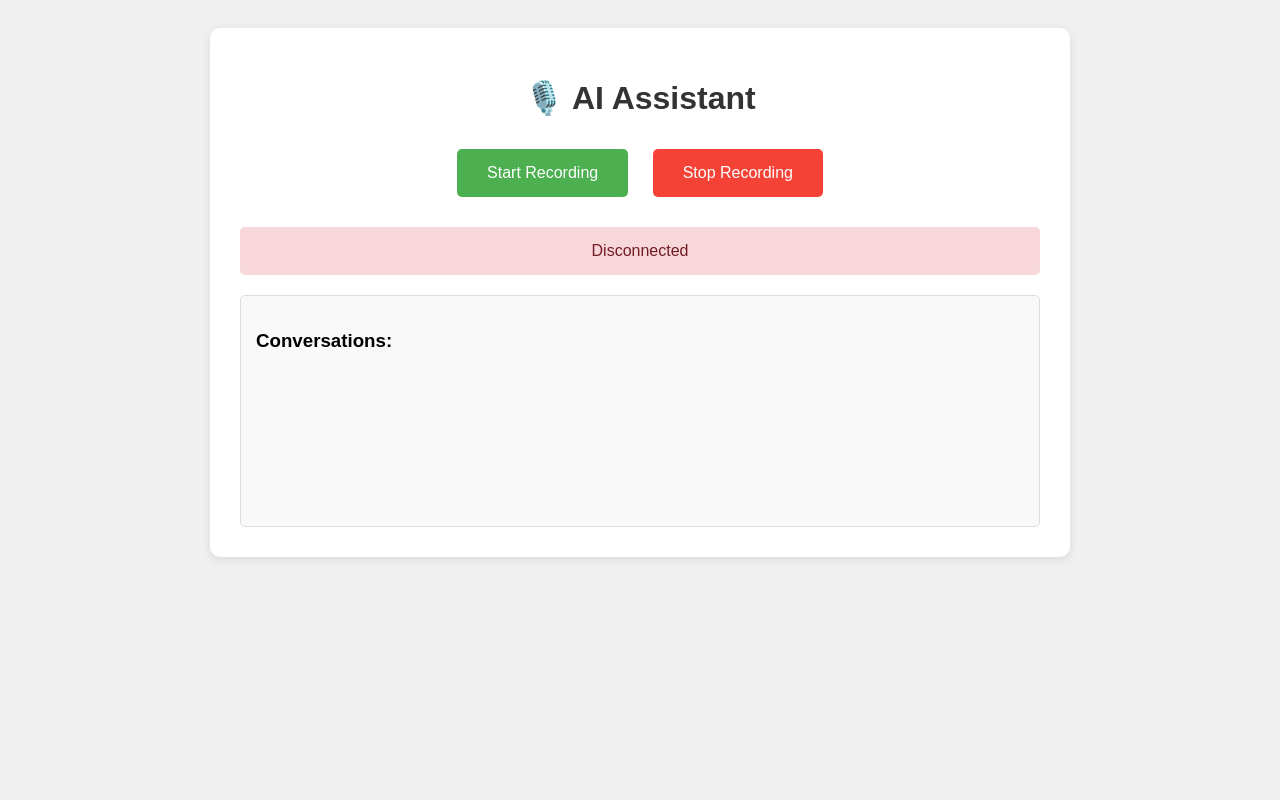
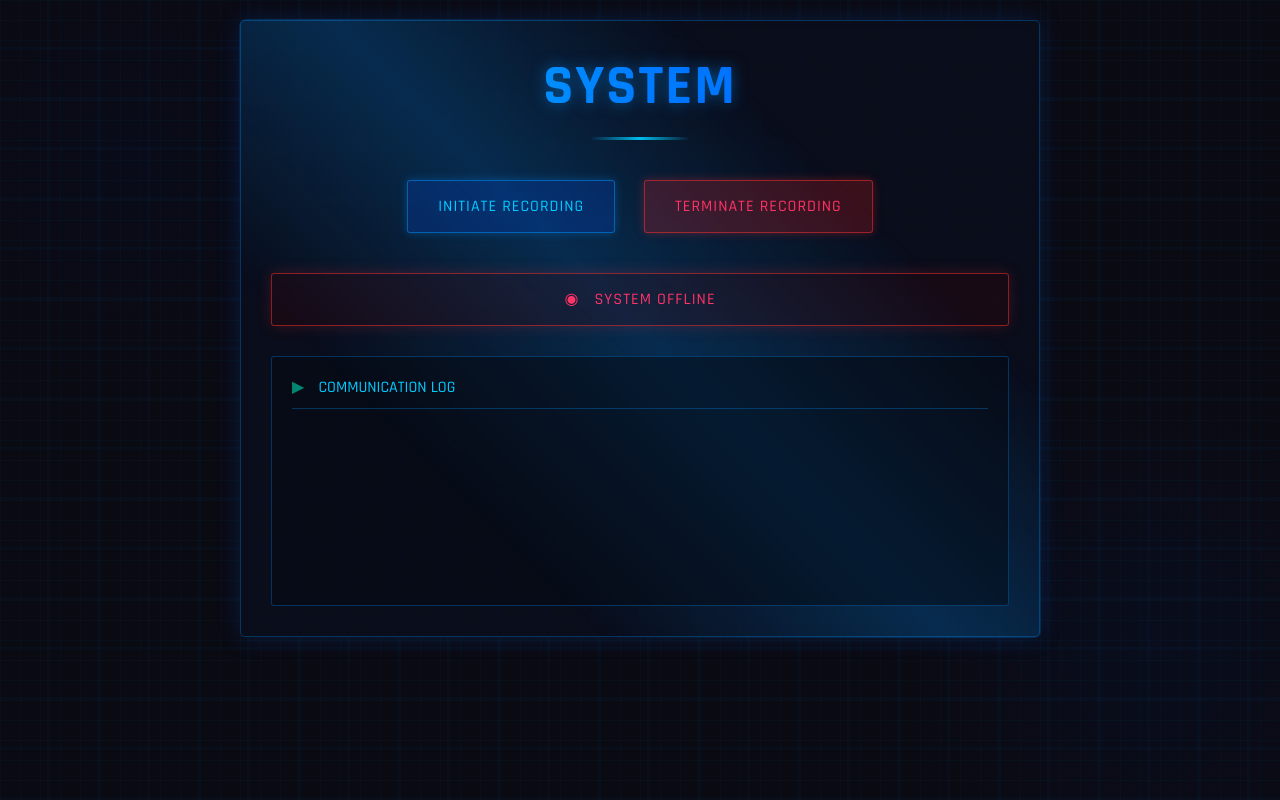
Before and after one commit to coderkartik7/System-Solo-Levelling---AI-assistant, a FastAPI app: page / in a window 1280 px wide. Run offline with FastAPI, Linux system fonts and the light colour scheme.

Commit message:
Changes according to new AI Persona

```diff
--- a/AI voice agents/static/styles.css
+++ b/AI voice agents/static/styles.css
@@ -1,75 +1,301 @@
+@import url('https://fonts.googleapis.com/css2?family=Share+Tech+Mono&family=Rajdhani:wght@500;700&display=swap');
+
+* {
+    margin: 0;
+    padding: 0;
+    box-sizing: border-box;
+}
+
 body {
-    font-family: Arial, sans-serif;
+    font-family: 'Share Tech Mono', monospace;
+    background-color: #0a0a12;
+    color: #e0e0ff;
     padding: 20px;
-    background: #f0f0f0;
+    min-height: 100vh;
+    overflow-x: hidden;
+    position: relative;
+    background-image:
+        radial-gradient(circle at 10% 20%, rgba(0, 20, 80, 0.1) 0%, transparent 20%),
+        radial-gradient(circle at 90% 80%, rgba(0, 40, 120, 0.1) 0%, transparent 20%);
 }
+
+body::before {
+    content: "";
+    position: fixed;
+    top: 0;
+    left: 0;
+    right: 0;
+    bottom: 0;
+    background:
+        linear-gradient(rgba(0, 212, 255, 0.03) 1px, transparent 1px),
+        linear-gradient(90deg, rgba(0, 212, 255, 0.03) 1px, transparent 1px);
+    background-size: 20px 20px;
+    pointer-events: none;
+    z-index: -1;
+}
+
+.terminal-lines {
+    position: fixed;
+    top: 0;
+    left: 0;
+    width: 100%;
+    height: 100%;
+    pointer-events: none;
+    z-index: -1;
+    background: linear-gradient(transparent 95%, rgba(0, 150, 255, 0.03) 95%),
+                linear-gradient(90deg, transparent 95%, rgba(0, 150, 255, 0.03) 95%);
+    background-size: 50px 50px;
+}
+
 .container {
     max-width: 800px;
     margin: 0 auto;
-    background: white;
+    background: rgba(10, 15, 30, 0.7);
     padding: 30px;
-    border-radius: 10px;
-    box-shadow: 0 2px 10px rgba(0,0,0,0.1);
+    border-radius: 5px;
+    box-shadow: 0 0 25px rgba(0, 100, 255, 0.2);
+    border: 1px solid rgba(0, 150, 255, 0.3);
+    position: relative;
+    backdrop-filter: blur(5px);
 }
-h1 {
+
+.container::before {
+    content: "";
+    position: absolute;
+    top: -2px;
+    left: -2px;
+    right: -2px;
+    bottom: -2px;
+    border-radius: 7px;
+    background: linear-gradient(45deg, transparent, transparent, rgba(0, 150, 255, 0.5), transparent, transparent);
+    z-index: -1;
+    animation: borderGlow 3s linear infinite;
+}
+
+@keyframes borderGlow {
+    0% { opacity: 0.3; }
+    50% { opacity: 0.7; }
+    100% { opacity: 0.3; }
+}
+
+.header {
     text-align: center;
-    color: #333;
+    margin-bottom: 30px;
+    position: relative;
 }
+
+.system-title {
+    font-family: 'Rajdhani', sans-serif;
+    font-weight: 700;
+    font-size: 3.5rem;
+    background: linear-gradient(to right, #00ccff, #0077ff, #0044ff);
+    -webkit-background-clip: text;
+    background-clip: text;
+    color: transparent;
+    text-transform: uppercase;
+    letter-spacing: 2px;
+    margin-bottom: 15px;
+    text-shadow: 0 0 15px rgba(0, 150, 255, 0.5);
+}
+
+.pulse-animation {
+    width: 100px;
+    height: 3px;
+    background: linear-gradient(90deg, transparent, #00ccff, transparent);
+    margin: 0 auto;
+    animation: pulse 2s infinite;
+}
+
+@keyframes pulse {
+    0% { opacity: 0.3; }
+    50% { opacity: 1; }
+    100% { opacity: 0.3; }
+}
+
 .controls {
     text-align: center;
-    margin: 20px 0;
+    margin: 30px 0;
 }
+
 button {
     padding: 15px 30px;
     font-size: 16px;
     margin: 10px;
     border: none;
-    border-radius: 5px;
+    border-radius: 3px;
     cursor: pointer;
+    font-family: 'Rajdhani', sans-serif;
+    font-weight: 500;
+    text-transform: uppercase;
+    letter-spacing: 1px;
+    transition: all 0.3s ease;
+    position: relative;
+    overflow: hidden;
 }
+
+button::before {
+    content: "";
+    position: absolute;
+    top: 0;
+    left: -100%;
+    width: 100%;
+    height: 100%;
+    background: linear-gradient(90deg, transparent, rgba(255, 255, 255, 0.2), transparent);
+    transition: 0.5s;
+}
+
+button:hover::before {
+    left: 100%;
+}
+
 .start {
-    background: #4CAF50;
-    color: white;
+    background: rgba(0, 80, 255, 0.2);
+    color: #00ccff;
+    border: 1px solid rgba(0, 150, 255, 0.5);
+    box-shadow: 0 0 10px rgba(0, 150, 255, 0.3);
 }
+
+.start:hover {
+    background: rgba(0, 100, 255, 0.3);
+    box-shadow: 0 0 15px rgba(0, 150, 255, 0.5);
+}
+
 .stop {
-    background: #f44336;
-    color: white;
+    background: rgba(255, 30, 30, 0.2);
+    color: #ff3366;
+    border: 1px solid rgba(255, 50, 50, 0.5);
+    box-shadow: 0 0 10px rgba(255, 50, 50, 0.3);
 }
+
+.stop:hover {
+    background: rgba(255, 50, 50, 0.3);
+    box-shadow: 0 0 15px rgba(255, 50, 50, 0.5);
+}
+
 .status {
     padding: 15px;
-    margin: 10px 0;
-    border-radius: 5px;
+    margin: 20px 0;
+    border-radius: 3px;
     text-align: center;
+    font-family: 'Rajdhani', sans-serif;
+    font-weight: 500;
+    letter-spacing: 1px;
+    border: 1px solid;
 }
+
+.status-icon {
+    margin-right: 10px;
+}
+
 .connected {
-    background: #d4edda;
-    color: #155724;
+    background: rgba(0, 80, 80, 0.2);
+    color: #00ffcc;
+    border-color: rgba(0, 255, 200, 0.5);
+    box-shadow: 0 0 15px rgba(0, 255, 200, 0.2);
 }
+
 .disconnected {
-    background: #f8d7da;
-    color: #721c24;
+    background: rgba(80, 0, 0, 0.2);
+    color: #ff3366;
+    border-color: rgba(255, 50, 50, 0.5);
+    box-shadow: 0 0 15px rgba(255, 50, 50, 0.2);
 }
+
 .transcriptions {
-    margin-top: 20px;
-    min-height: 200px;
+    margin-top: 30px;
+    min-height: 250px;
+    padding: 20px;
+    border: 1px solid rgba(0, 150, 255, 0.3);
+    border-radius: 3px;
+    background: rgba(5, 10, 20, 0.5);
+    position: relative;
+}
+
+.log-header {
+    font-family: 'Rajdhani', sans-serif;
+    font-weight: 500;
+    color: #00ccff;
+    margin-bottom: 15px;
+    padding-bottom: 10px;
+    border-bottom: 1px solid rgba(0, 150, 255, 0.3);
+}
+
+.blinking {
+    animation: blink 1s infinite;
+    margin-right: 10px;
+    color: #00ffcc;
+}
+
+@keyframes blink {
+    0% { opacity: 1; }
+    50% { opacity: 0.3; }
+    100% { opacity: 1; }
+}
+
+.turn {
+    margin: 15px 0;
     padding: 15px;
-    border: 1px solid #ddd;
-    border-radius: 5px;
-    background: #f9f9f9;
+    background: rgba(10, 20, 40, 0.5);
+    border-left: 3px solid #0077ff;
+    border-radius: 2px;
+    position: relative;
+    overflow: hidden;
 }
-.turn {
-    margin: 10px 0;
-    padding: 10px;
-    background: white;
-    border-left: 4px solid #007bff;
+
+.turn::before {
+    content: "";
+    position: absolute;
+    top: 0;
+    left: 0;
+    width: 100%;
+    height: 100%;
+    background: linear-gradient(90deg, transparent, rgba(0, 150, 255, 0.1), transparent);
+    pointer-events: none;
+}
+
+.llm-response {
+    border-left-color: #00ffcc;
+    background: rgba(0, 40, 40, 0.3);
+}
+
+.timestamp {
+    font-size: 12px;
+    color: #6699ff;
+    margin-bottom: 8px;
+}
+
+#messages {
+    max-height: 300px;
+    overflow-y: auto;
+    padding-right: 10px;
+}
+
+/* Scrollbar styling */
+#messages::-webkit-scrollbar {
+    width: 5px;
+}
+
+#messages::-webkit-scrollbar-track {
+    background: rgba(0, 50, 100, 0.2);
+}
+
+#messages::-webkit-scrollbar-thumb {
+    background: rgba(0, 150, 255, 0.5);
     border-radius: 3px;
 }
-.llm-response {
-    border-left-color: #28a745;
-    background: #f8f9fa;
+
+/* Responsive design */
+@media (max-width: 768px) {
+    .container {
+        padding: 20px;
+    }
+
+    .system-title {
+        font-size: 2.5rem;
+    }
+
+    button {
+        padding: 12px 20px;
+        font-size: 14px;
+    }
 }
-.timestamp {
-    font-size: 12px;
-    color: #666;
-    margin-bottom: 5px;
-}
--- a/AI voice agents/templates/index.html
+++ b/AI voice agents/templates/index.html
@@ -3,26 +3,35 @@
 <head>
     <meta charset="UTF-8">
     <meta name="viewport" content="width=device-width, initial-scale=1.0">
-    <title> AI Assistant </title>
+    <title>SYSTEM</title>
     <link rel="stylesheet" href="./static/styles.css">
 </head>
 <body>
     <div class="container">
-        <h1>🎙️ AI Assistant </h1>
+        <div class="header">
+            <h1 class="system-title">SYSTEM</h1>
+            <div class="pulse-animation"></div>
+        </div>
 
         <div class="controls">
-            <button id="startBtn" class="start">Start Recording</button>
-            <button id="stopBtn" class="stop" disabled>Stop Recording</button>
+            <button id="startBtn" class="start">INITIATE RECORDING</button>
+            <button id="stopBtn" class="stop" disabled>TERMINATE RECORDING</button>
         </div>
 
-        <div id="status" class="status disconnected">Disconnected</div>
+        <div id="status" class="status disconnected">
+            <span class="status-icon">◉</span> SYSTEM OFFLINE
+        </div>
 
         <div class="transcriptions">
-            <h3>Conversations:</h3>
+            <div class="log-header">
+                <span class="blinking">▶</span> COMMUNICATION LOG
+            </div>
             <div id="messages"></div>
         </div>
     </div>
 
-    <script src="/static/script.js"></script>
+    <div class="terminal-lines"></div>
+
+    <script src="./static/script.js"></script>
 </body>
 </html>
```
